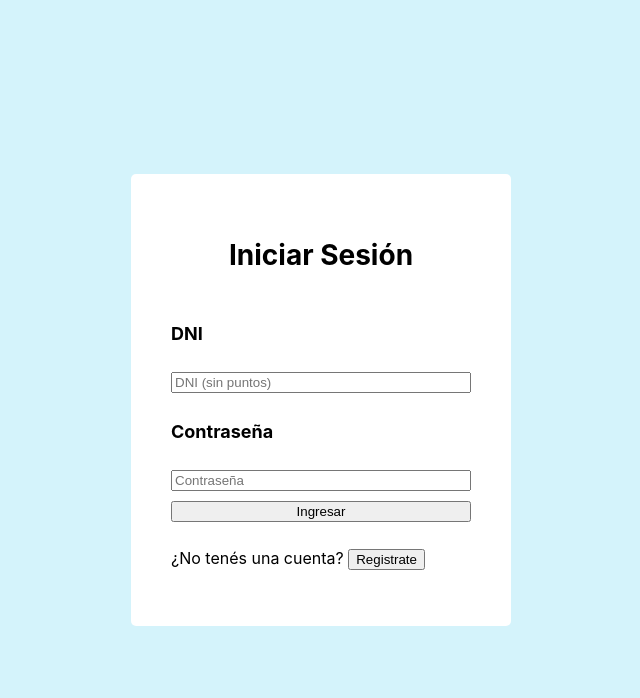
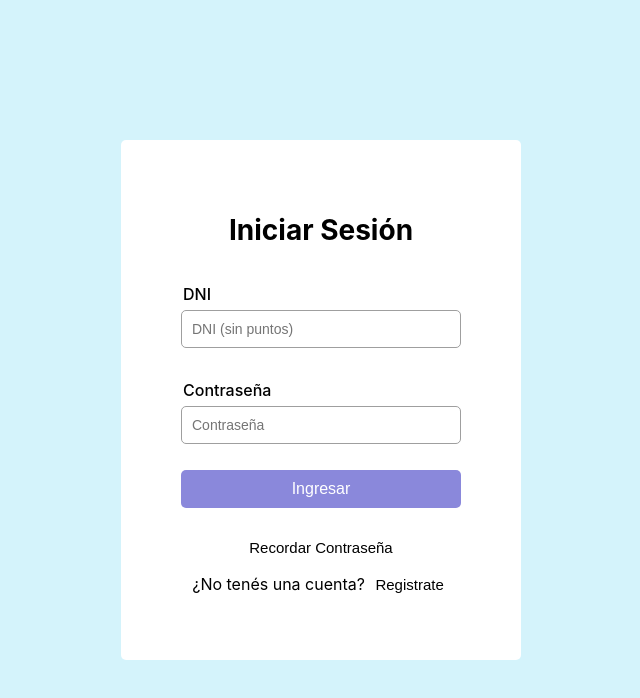
Before and after one commit to aaraya0/prescryption_v2, a React (Create React App) app in the folder prescryption_frontend/: page /login in a window 1280 px wide. Shown: the top 698 px of the page, without its empty margins (319-959 px from the left). Built offline with nearby package versions, Linux system fonts and the light colour scheme.

Commit message:
Login listo y falta Recordar contraseña

```diff
--- a/prescryption_frontend/src/components/Login.js
+++ b/prescryption_frontend/src/components/Login.js
@@ -53,13 +53,14 @@ function Login() {
     return (
         <div className="formLogin">
             <h2 className="loginTitle">Iniciar Sesión</h2>
-            <p className="buttonTitle">DNI</p>
-            <input className="loginButton" type="text" placeholder="DNI (sin puntos)" value={nid} onChange={e => setNid(e.target.value)} />
-            <p className="buttonTitle">Contraseña</p>
-            <input type="password" placeholder="Contraseña" value={password} onChange={e => setPassword(e.target.value)} />
+            <p className="inputTitle">DNI</p>
+            <input className="loginInput" type="text" placeholder="DNI (sin puntos)" value={nid} onChange={e => setNid(e.target.value)} />
+            <p className="inputTitle">Contraseña</p>
+            <input className="loginInput" type="password" placeholder="Contraseña" value={password} onChange={e => setPassword(e.target.value)} />
             <button className="loginButton" onClick={handleLogin}>Ingresar</button>
+            <button className='RecordarButton'>Recordar Contraseña</button>
             <p>
-                ¿No tenés una cuenta? <button onClick={handleRegister}>Registrate</button>
+                ¿No tenés una cuenta? <button className='RegistrateButton' onClick={handleRegister}>Registrate</button>
             </p>
         </div>
     );
--- a/prescryption_frontend/src/components/styles.css
+++ b/prescryption_frontend/src/components/styles.css
@@ -6,34 +6,20 @@ body, html {
     align-items: center;
 }
 
+
+/* Menu options styles*/
 .formUserOptions {
     background-color: white;
-    padding: 40px;
+    padding: 50px;
     border-radius: 5px;
     display: flex;
     flex-direction: column;
-    gap: 10px;
-    width: 250px;
-    margin: 0 auto;
-}
-
-.formLogin {
-    background-color: white;
-    padding: 40px;
-    border-radius: 5px;
-    display: flex;
-    flex-direction: column;
-    gap: 10px;
-    width: 300px;
+    gap: 15px;
+    width: 320px;
     margin: 0 auto;
 }
 
 .formUserOptions .buttons {
-    display: flex;
-    flex-direction: column;
-    gap: 10px;
-}
-.formlogin .loginButton{
     display: flex;
     flex-direction: column;
     gap: 10px;
@@ -43,16 +29,6 @@ body, html {
     font-size: 18px;
     font-weight: normal;
     text-align: center;
-}
-
-.formLogin .loginTitle {
-    font-size: 28px;
-    font-weight: bold;
-    text-align: center;
-}
-.formLogin .buttonTitle {
-    font-size: 18px;
-    font-weight: bolder;
 }
 
 .formUserOptions button {
@@ -83,3 +59,76 @@ body, html {
 .formUserOptions button:hover {
     font-weight: bolder;
 }
+
+/*login styles*/
+.formLogin {
+    background-color: white;
+    padding: 50px;
+    border-radius: 5px;
+    display: flex;
+    flex-direction: column;
+    align-items: center;
+    gap: 1px;
+    width: 300px;
+}
+
+.formLogin input.loginInput {
+    padding: 10px;
+    font-size: 14px;
+    border-radius: 5px;
+    border: 1px solid #9f9f9f;
+    width: 258px;
+    margin-bottom: 15px;
+}
+
+.formLogin .loginButton {
+    background-color: #8A88DB;
+    color: white;
+    border: none;
+    border-radius: 5px;
+    padding: 10px;
+    font-size: 16px;
+    cursor: pointer;
+    width: 280px;
+    margin: 10px;
+}
+
+.formLogin .loginButton:hover {
+    background-color: #706EC1;
+}
+
+.formLogin .loginTitle {
+    font-size: 28px;
+    font-weight: bold;
+    margin-bottom: 20px;
+}
+.formLogin .RegistrateButton {
+    border: none;
+    background-color: white;
+    font-size: 15px;
+    cursor: pointer;
+}
+.formLogin .RegistrateButton:hover {
+    text-decoration: underline;
+}
+
+.formLogin .RecordarButton {
+    border: none;
+    background-color: white;
+    font-size: 15px;
+    cursor: pointer;
+    padding-top: 20px;
+}
+
+.formLogin .RecordarButton:hover {
+    text-decoration: underline;
+}
+
+.formLogin .inputTitle {
+    font-size: 16px;
+    font-weight: 500;
+    margin-bottom: 5px;
+    color: #000;
+    text-align: left;
+    width: 92%;
+}
```
